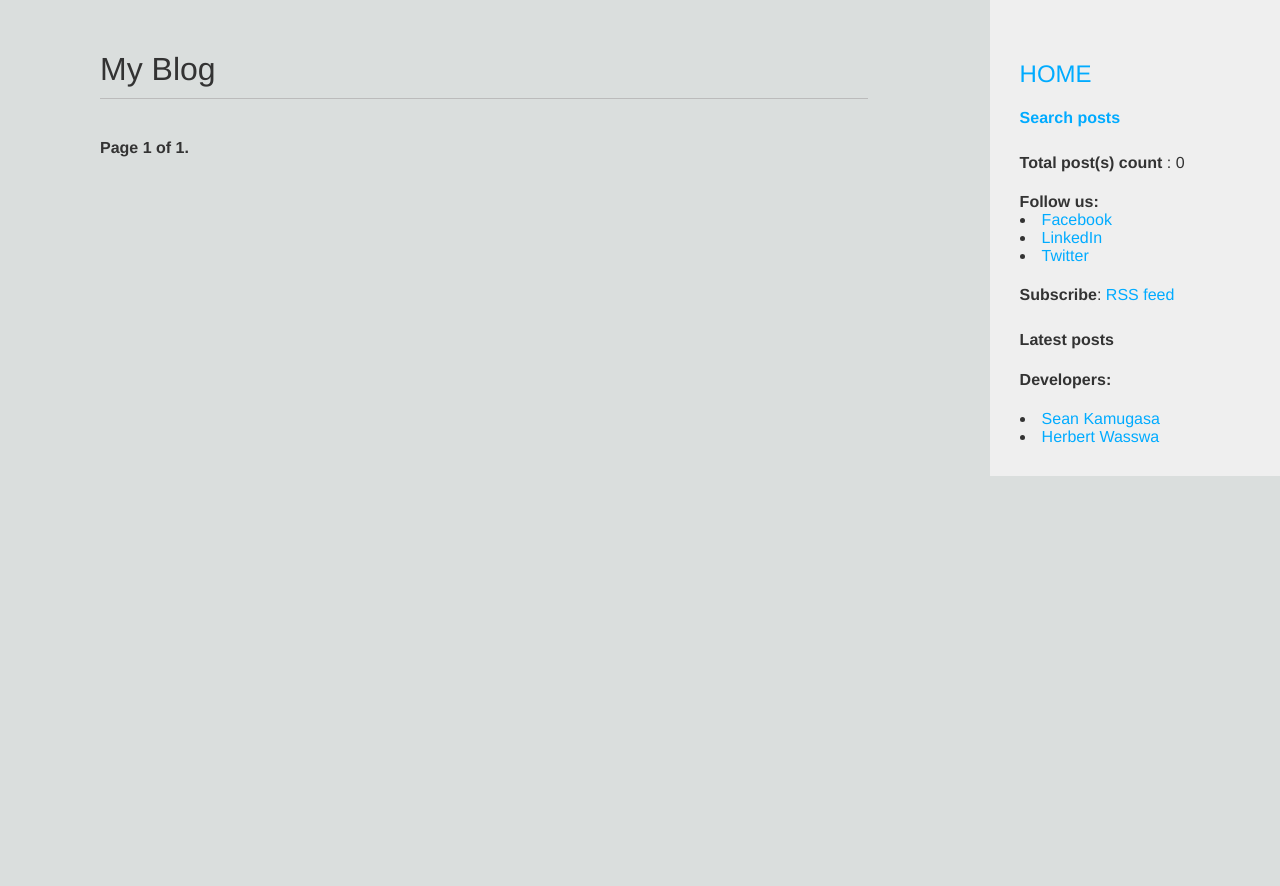
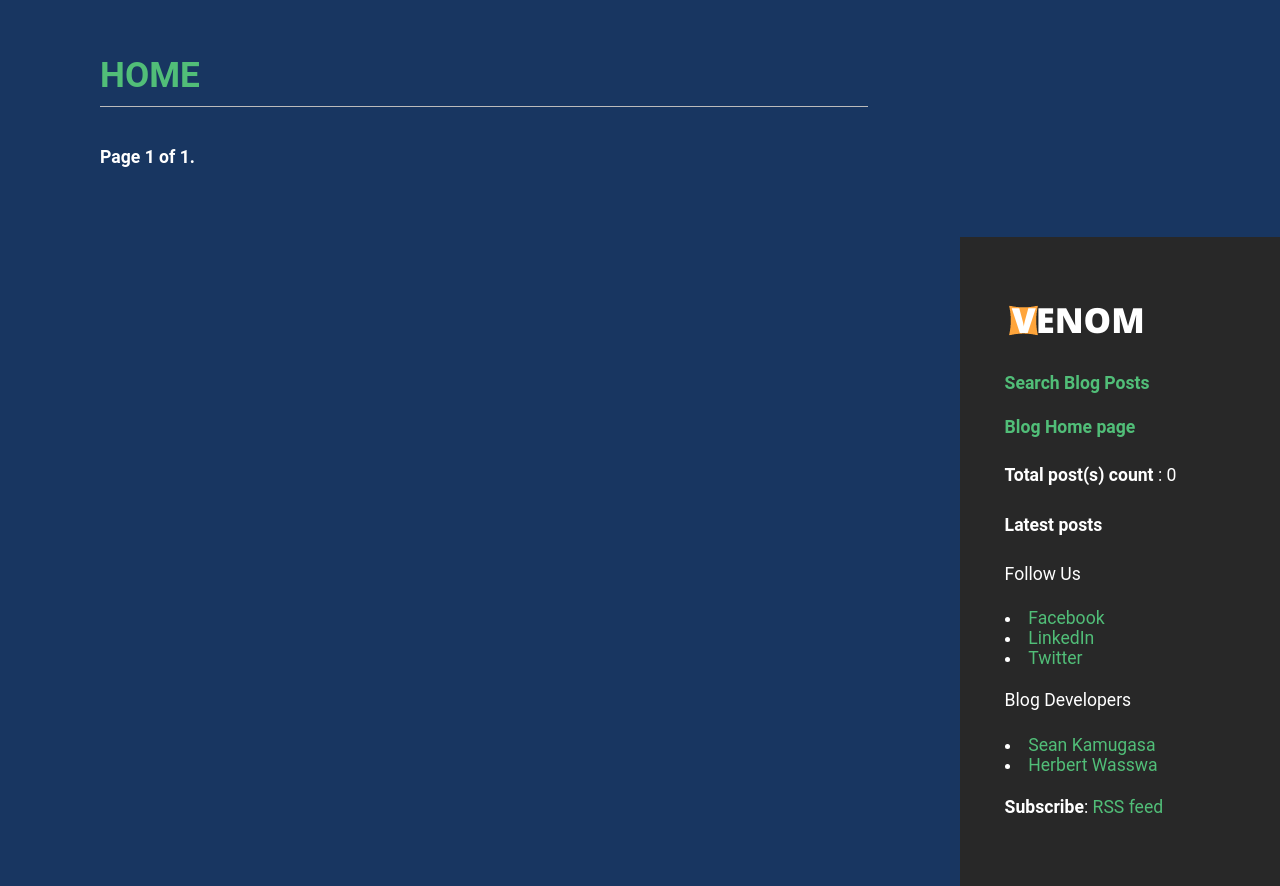
Before and after one commit to seankamugasa/Blog-App, a Django app: page / in a window 1280 px wide. Before the commit the page ends 476 px from the top, so only its background shows below. Run offline with Django 3.2, Linux system fonts and the light colour scheme; data that the repository does not hold is empty.

Commit message:
Front End Updates
Front End updates

```diff
--- a/blog/static/css/blog.css
+++ b/blog/static/css/blog.css
@@ -2,21 +2,22 @@ body {
     margin:0;
     padding:0;
     font-weight: 400;
-    color:#333;
-    font-family:helvetica, sans-serif;
-    background-image: url('/static/img/nine.png');
+    color:#fff;
+    font-family:'Roboto', sans-serif;
+    font-size: 1.1rem;
+    background-image: url('/static/img/youtube1.png');
 }
 p {
     line-height: 1.8;
 }
 
 a {
-    color:#00abff;
+    color:#51be78;
     text-decoration:none;
 }
 
 a:hover {
-    color:#00a74f;
+    color:rgb(251, 255, 4);
 }
 
 h1 {
@@ -39,8 +40,8 @@ h2 {
 #sidebar {
     float:right;
     width:18%;
-    padding:30px;
-    background:#efefef;
+    padding:45px;
+    background:#282828;
     height:100%;
 }
 
@@ -162,7 +163,7 @@ form p {
 label {
     float:left;
     clear:both;
-    color:#333;
+    color:#51be78;
     margin-bottom:4px;
 }
 input, textarea {
--- a/blog/templates/blog/base.html
+++ b/blog/templates/blog/base.html
@@ -3,7 +3,7 @@
 <!DOCTYPE html>
 <html>
 <head>
-    <title>{% block title %}My Blog{% endblock %}</title>
+    <title>{% block title %}Venom Blog{% endblock %}</title>
     <link href="{% static 'css/blog.css' %}" rel="stylesheet">
 
 </head>
@@ -13,20 +13,11 @@
         {% endblock %}
     </div>
     <div id="sidebar">
-        <h2><a href="{% url 'blog:post_list' %}">HOME</a></h2>
-        <h4><a href="{% url 'blog:post_search' %}">Search posts</a></h4>
+        <p class="mb-4"><img src="{% static 'img/logo.png' %}" alt="Image" class="img-fluid"></p>
+        <h4><a href="{% url 'blog:post_search' %}">Search Blog Posts</a></h4>
+        <h4><a href="{% url 'blog:post_list' %}">Blog Home page</a></h4>
 
         <p><b>Total post(s) count</b> : {% total_posts %}</p>
-
-        <!-- You can add Social media icons below-->
-        <b>Follow us:</b>
-           </br> <li><a href="#">Facebook</a></li>
-            <li><a href="#">LinkedIn</a></li>
-            <li><a href="#">Twitter</a></li>
-
-        <p>
-            <b>Subscribe</b>: <a href="{% url 'blog:post_feed' %}">RSS feed</a>
-        </p>
 
         <h4>Latest posts</h4>
         {% show_latest_posts 3 %}
@@ -38,22 +29,25 @@
             {% endfor %}
 
         </ul>
-        <h4>Developers:</h4>
-        <li><a href='https://www.linkedin.com/in/sean-kamugasa/'>Sean Kamugasa</a></li>
-        <li><a href='https://www.linkedin.com/in/herbert-wasswa/'>Herbert Wasswa</a></li>
+
+        <!-- You can add Social media icons below-->
+        <p>
+        Follow Us
+        <li><a href="#">Facebook</a></li>
+        <li><a href="#">LinkedIn</a></li>
+        <li><a href="#">Twitter</a></li>
+        </p>
+
+        <p>
+            Blog Developers
+            <li><a href='https://seankamugasa.github.io/'>Sean Kamugasa</a></li>
+            <li><a href='https://wasswaherbert.github.io/'>Herbert Wasswa</a></li>
+        </p>
+
+        <p>
+            <b>Subscribe</b>: <a href="{% url 'blog:post_feed' %}">RSS feed</a>
+        </p>
+
     </div>
 </body>
 </html>
-
-
-
-
-
-
-
-
-
-
-
-
-</html>
--- a/blog/templates/blog/post/list.html
+++ b/blog/templates/blog/post/list.html
@@ -1,15 +1,14 @@
 {% extends "blog/base.html" %}
-{% block title %}Blog HomePage{% endblock %}
+{% block title %}Venom Blog{% endblock %}
 {% block content %}
-  <h1>My Blog</h1>
+
+  <h1><strong><a href="{% url 'blog:post_list' %}">HOME</a></strong></h1>
 
   {% for post in posts %}
     <h2>
         <a href="{{ post.get_absolute_url }}">{{ post.title }}</a>
-
     </h2>
 
-    {{ post.body|truncatewords:30|linebreaks }}
-  {% endfor %}
+    {{ post.body|truncatewords:30|linebreaks }}{% endfor %}
   {% include "pagination.html" with page=posts %}
 {% endblock %}
--- a/blog/templates/blog/post/search.html
+++ b/blog/templates/blog/post/search.html
@@ -18,7 +18,7 @@
     {% endfor %}
     <p><a href="{% url 'blog:post_search' %}">Search again</a></p>
   {% else %}
-    <h1>Search for posts</h1>
+    <h1>Search For Blog Posts</h1>
     <form action="." method="get">
       {{ form.as_p }}
       <input type="submit" value="Search">
--- a/blog/templates/blog/post/share.html
+++ b/blog/templates/blog/post/share.html
@@ -7,7 +7,7 @@
           "{{ post.title }}" was successfully sent to {{ form.cleaned_data.to }}.
       </p>
     {% else %}
-      <h1><b>Share</b> : {{ post.title }} by e-mail</h1>
+      <h1>Share <b>{{ post.title }}</b> by e-mail</h1>
       <form action="." method="post">
           {{ form.as_p }}
           {% csrf_token %}
```
Also changed, not shown: blog/templates/blog/post/detail.html (+10 -16 lines), blog/templates/pagination.html (+0 -13 lines), blog/static/img/b.png (deleted), blog/static/img/logo.png (added), blog/static/img/nine.png (deleted), blog/static/img/youtube1.png (added).
